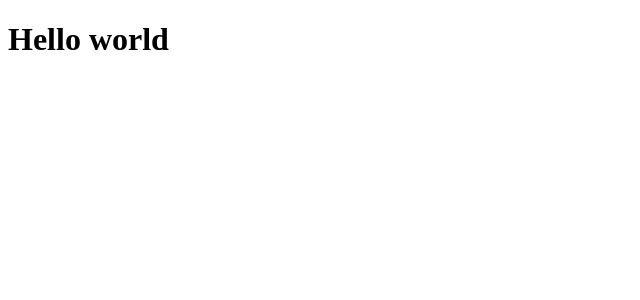
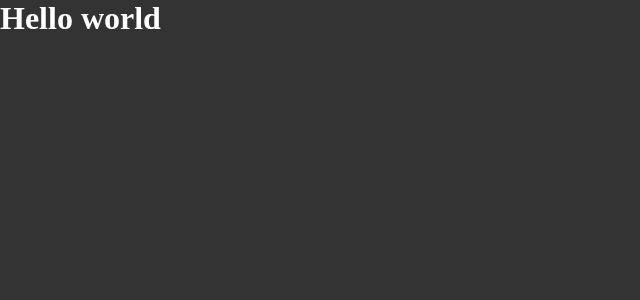
Before and after one commit to WagnerSousaLima/timerPomodoro, a React (Vite) app: page / in a window 1280 px wide. Shown: the top 300 px of the page, without its empty margins (0-640 px from the left). Built offline with nearby package versions, Linux system fonts and the light colour scheme.

Commit message:
configurando e tipando theme no styled-components

```diff
--- a/package.json
+++ b/package.json
@@ -11,7 +11,8 @@
   },
   "dependencies": {
     "react": "^19.1.0",
-    "react-dom": "^19.1.0"
+    "react-dom": "^19.1.0",
+    "styled-components": "^6.1.19"
   },
   "devDependencies": {
     "@eslint/js": "^9.30.1",
--- a/src/App.tsx
+++ b/src/App.tsx
@@ -1,3 +1,12 @@
+import { ThemeProvider } from "styled-components";
+import { GlobalStyle } from "./styles/global";
+import { defaultTheme } from "./styles/themes/default";
+
 export function App() {
-  return <h1>Hello world</h1>;
+  return (
+    <ThemeProvider theme={defaultTheme}>
+      <h1>Hello world</h1>
+      <GlobalStyle />
+    </ThemeProvider>
+  );
 }
--- /dev/null
+++ b/src/styles/global.ts
@@ -0,0 +1,15 @@
+import { createGlobalStyle } from "styled-components";
+
+export const GlobalStyle = createGlobalStyle`
+*{
+  margin: 0;
+  padding: 0;
+  box-sizing: 0;
+}
+
+body {
+  background: #333;
+  color: #fff;
+}
+
+`;
--- /dev/null
+++ b/src/styles/themes/default.ts
@@ -0,0 +1,3 @@
+export const defaultTheme = {
+  white: "#FFF",
+};
```
Also changed, not shown: src/@types/styled.d.ts (added, +8 -0 lines), 1 other file (tests, documents, lock files or other folders).
